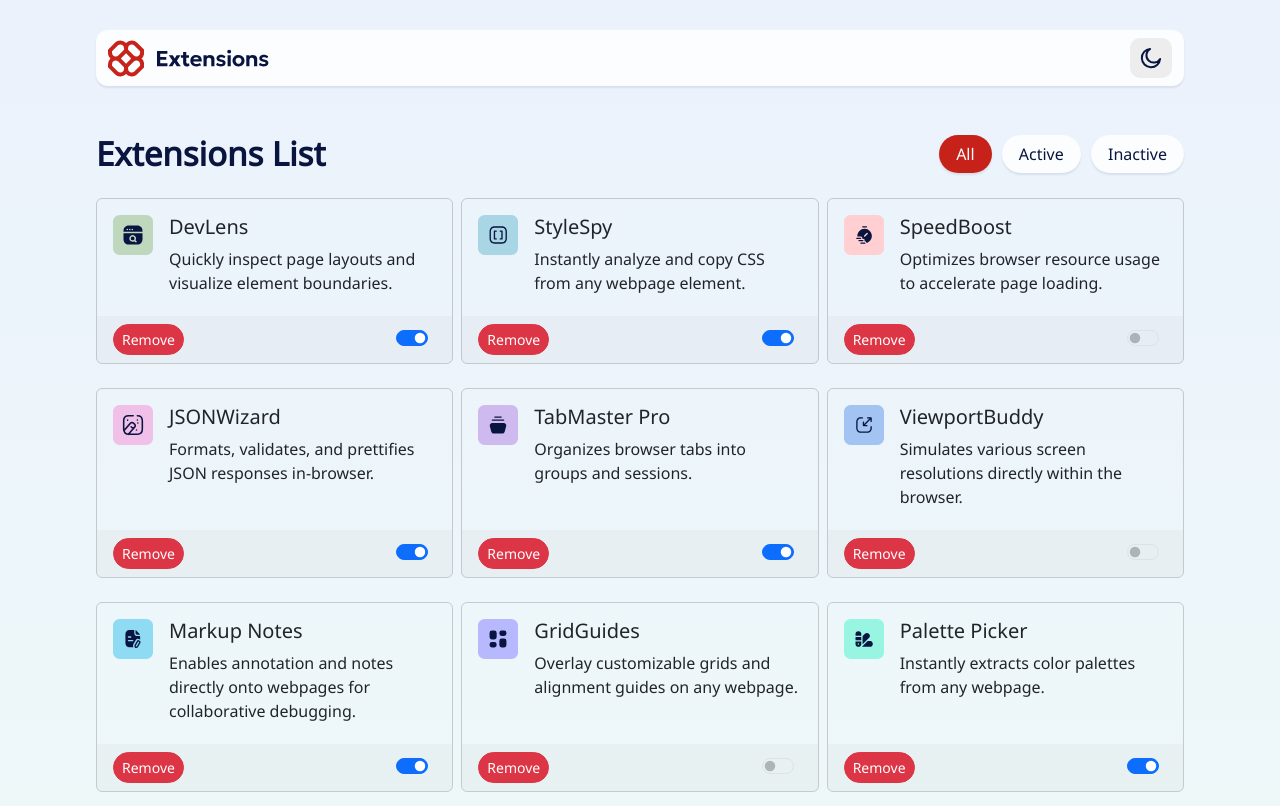
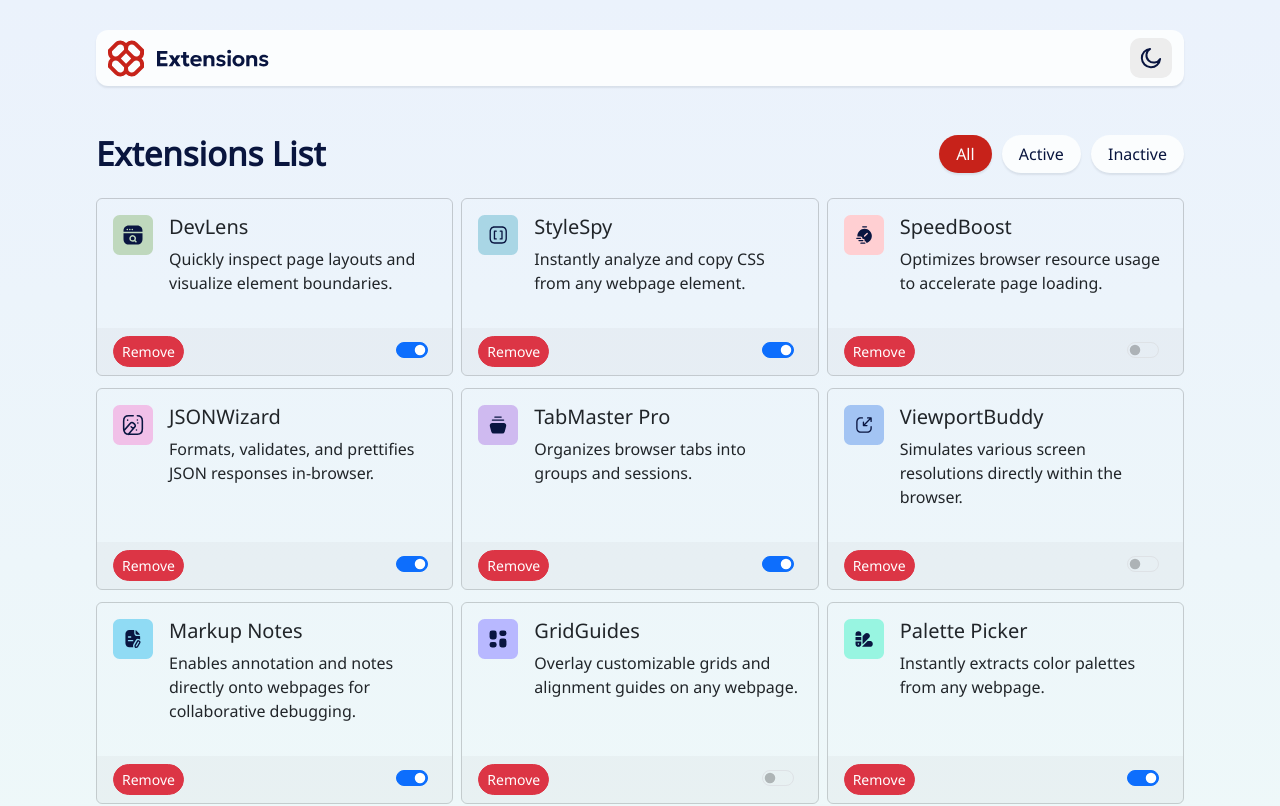
Before and after one commit to FriedAxons/browser-extension-manager-ui, a React (Vite) app: page / in a window 1280 px wide. Shown: the top 806 px of the page. Built offline with nearby package versions, Linux system fonts and the light colour scheme.

Commit message:
Adjust margin spacing between rows

```diff
--- a/src/components/ExtensionsGrid.tsx
+++ b/src/components/ExtensionsGrid.tsx
@@ -5,10 +5,10 @@ import GridCard from "./GridCard";
 import extensions from "../../data.json";
 
 const ExtensionsGrid: React.FC = () => (
-  <Container fluid className="min-vh-100 d-flex flex-column p-0">
+  <Container fluid className="min-vh-100 d-flex flex-column p-0 mb-3">
     <Row className="flex-grow-1 g-2">
       {extensions.map((ext, idx) => (
-        <Col key={idx} xs={12} sm={6} md={4} lg={3} xl={4} className="mb-3">
+        <Col key={idx} xs={12} sm={6} md={4} lg={3} xl={4} className="mb-1">
           <GridCard {...ext} />
         </Col>
       ))}
```
